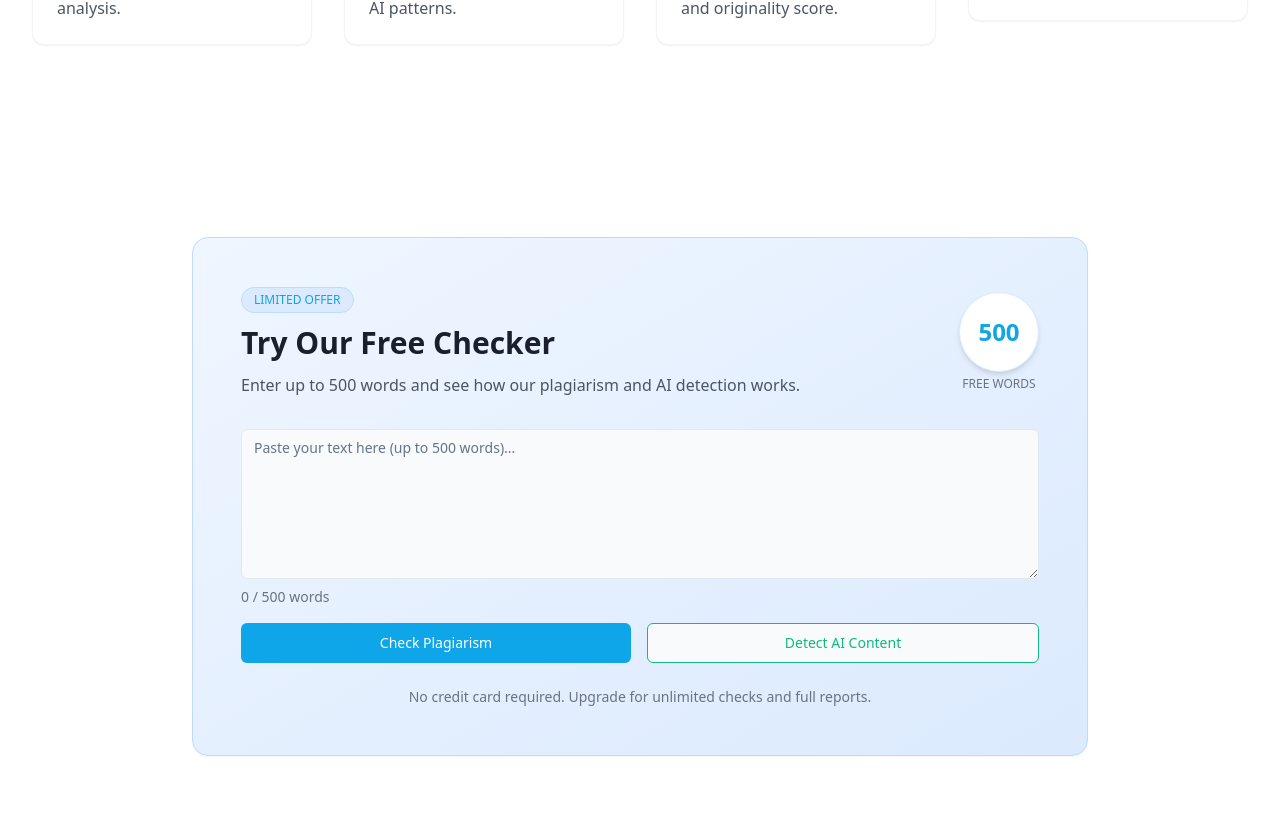
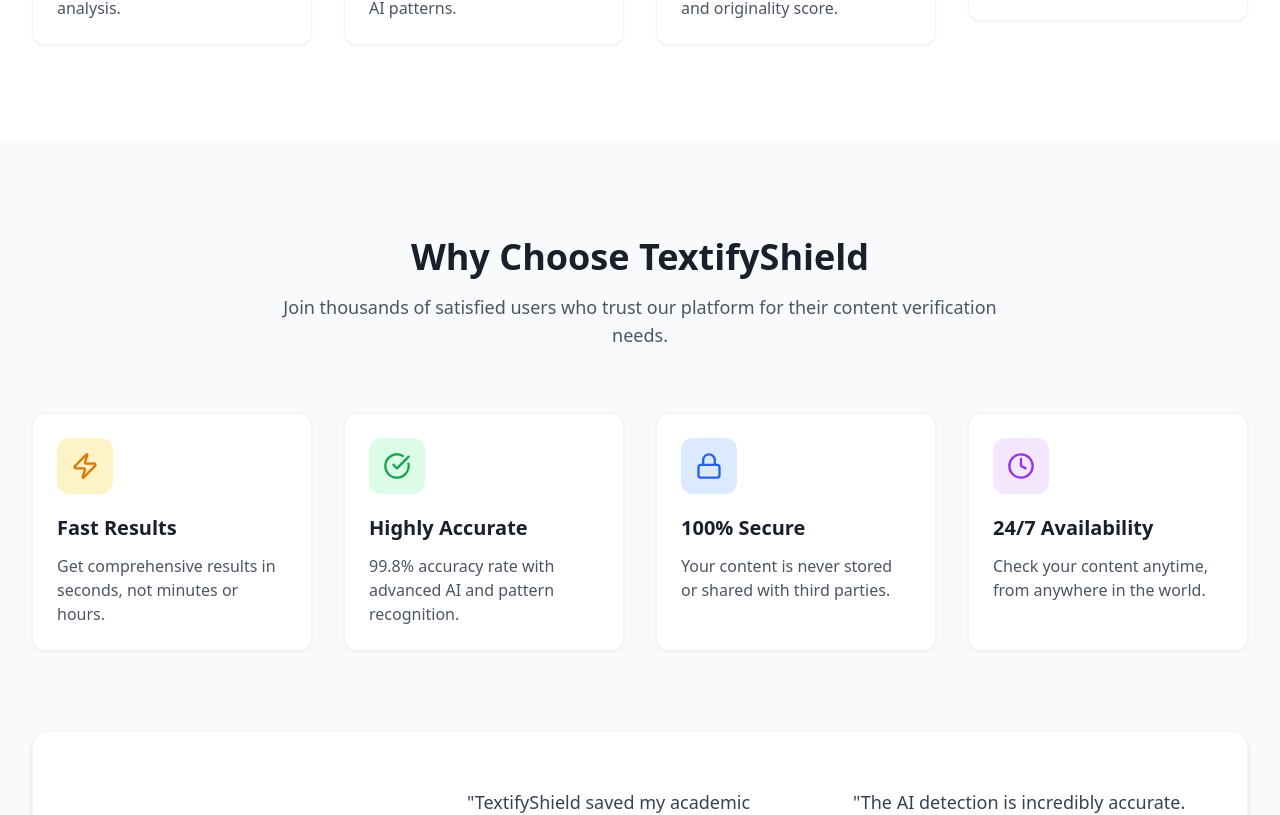
Before and after one commit to mmelody606/textify-ai-shield, a React (Vite) app: page / in a window 1280 px wide. Shown: the part 1275-2090 px from the top of the page. Built offline with nearby package versions, Linux system fonts and the light colour scheme.

Commit message:
Remove free checker section

```diff
--- a/src/components/home/FreeTrialSection.tsx
+++ /dev/null
@@ -1,87 +0,0 @@
-
-import { useState } from "react";
-import { Button } from "@/components/ui/button";
-import { Textarea } from "@/components/ui/textarea";
-import { AlertCircle } from "lucide-react";
-
-const FreeTrialSection = () => {
-  const [text, setText] = useState("");
-  const [wordCount, setWordCount] = useState(0);
-  const maxWords = 500;
-
-  const handleTextChange = (e: React.ChangeEvent<HTMLTextAreaElement>) => {
-    const value = e.target.value;
-    setText(value);
-
-    // Count words
-    const words = value.trim() ? value.trim().split(/\s+/) : [];
-    setWordCount(words.length);
-  };
-
-  return (
-    <section className="py-16 md:py-24 bg-white">
-      <div className="container mx-auto px-4 sm:px-6 lg:px-8">
-        <div className="max-w-4xl mx-auto">
-          <div className="bg-gradient-to-br from-blue-50 to-blue-100 rounded-2xl p-8 md:p-12 shadow-sm border border-blue-200">
-            <div className="flex flex-col md:flex-row md:items-center mb-8">
-              <div className="mb-6 md:mb-0 md:mr-8">
-                <span className="inline-block px-3 py-1 text-xs font-medium text-brand-blue bg-blue-100 rounded-full border border-blue-200 mb-3">
-                  LIMITED OFFER
-                </span>
-                <h2 className="text-2xl md:text-3xl font-bold text-brand mb-3">
-                  Try Our Free Checker
-                </h2>
-                <p className="text-gray-600">
-                  Enter up to 500 words and see how our plagiarism and AI detection works.
-                </p>
-              </div>
-              <div className="flex-shrink-0 md:ml-auto">
-                <div className="w-20 h-20 bg-white rounded-full flex items-center justify-center shadow-md border border-blue-100">
-                  <span className="text-2xl font-bold text-brand-blue">500</span>
-                </div>
-                <span className="block text-center text-xs font-medium text-gray-500 mt-1">
-                  FREE WORDS
-                </span>
-              </div>
-            </div>
-
-            <div className="mb-4">
-              <Textarea
-                placeholder="Paste your text here (up to 500 words)..."
-                className="min-h-[150px] text-gray-700"
-                value={text}
-                onChange={handleTextChange}
-              />
-              <div className="flex items-center justify-between mt-2">
-                <div className="text-sm text-gray-500">
-                  {wordCount} / {maxWords} words
-                </div>
-                {wordCount > maxWords && (
-                  <div className="flex items-center text-red-500 text-sm">
-                    <AlertCircle className="h-4 w-4 mr-1" />
-                    Exceeds free limit
-                  </div>
-                )}
-              </div>
-            </div>
-
-            <div className="flex flex-col sm:flex-row gap-4">
-              <Button className="bg-brand-blue hover:bg-blue-600 text-white sm:flex-1">
-                Check Plagiarism
-              </Button>
-              <Button variant="outline" className="border-brand-green text-brand-green hover:bg-green-50 sm:flex-1">
-                Detect AI Content
-              </Button>
-            </div>
-
-            <div className="mt-6 text-sm text-center text-gray-500">
-              No credit card required. Upgrade for unlimited checks and full reports.
-            </div>
-          </div>
-        </div>
-      </div>
-    </section>
-  );
-};
-
-export default FreeTrialSection;
--- a/src/pages/Index.tsx
+++ b/src/pages/Index.tsx
@@ -7,14 +7,12 @@ import WhyChooseUsSection from "@/components/home/WhyChooseUsSection";
 import FAQSection from "@/components/home/FAQSection";
 import CTASection from "@/components/home/CTASection";
 import ComparisonSection from "@/components/home/ComparisonSection";
-import FreeTrialSection from "@/components/home/FreeTrialSection";
 
 const Index = () => {
   return (
     <Layout>
       <HeroSection />
       <HowItWorksSection />
-      <FreeTrialSection />
       <WhyChooseUsSection />
       <PricingSection />
       <ComparisonSection />
```
